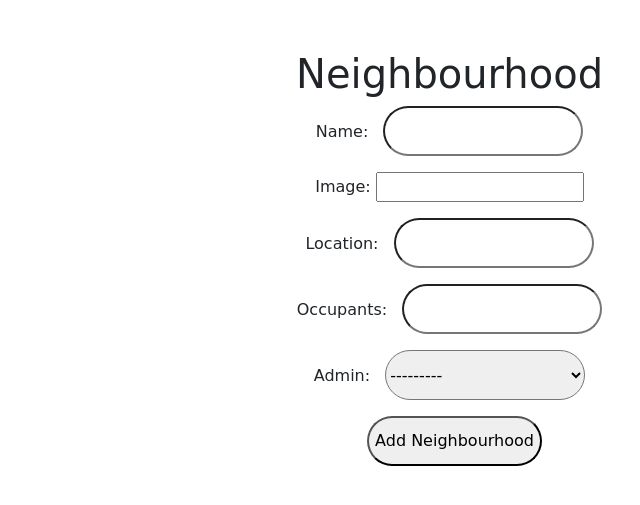
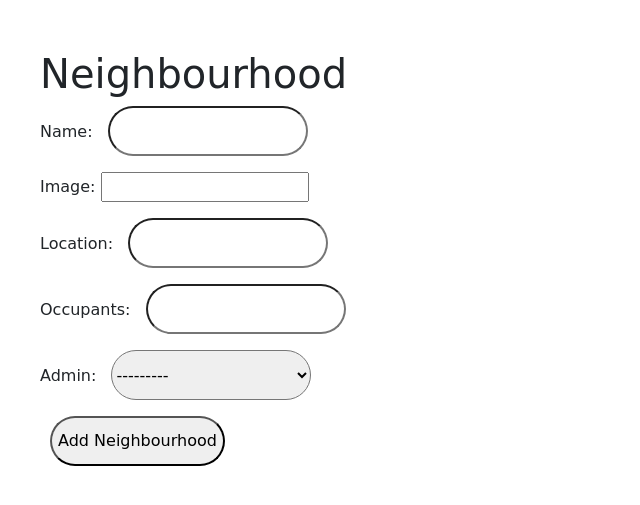
Before and after one commit to paulmunyao/Hood, a Django app: page /neighbourhood in a window 1280 px wide. Shown: the top 505 px of the page, without its empty margins (88-728 px from the left). Run offline with Django 4.2, Linux system fonts and the light colour scheme; the visitor is signed in with stand-in values (Sample User, id 1); data comes from the database, SQL or seed files in the repository; data that the repository does not hold is empty; some web fonts are replaced.

Commit message:
Style neighbourhood

```diff
--- a/thehood/static/css/style.css
+++ b/thehood/static/css/style.css
@@ -122,9 +122,9 @@ button:hover {
 .hood {
   font-family: "IBM Plex Sans Hebrew", sans-serif;
   font-family: "Risque", cursive;
-  text-align: center;
+  /* text-align: center; */
   position: absolute;
-  left: 30%;
+  left: 10%;
   margin-top: 50px;
 }
 
```
Also changed, not shown: thehood/templates/neighbourhood.html (+0 -31 lines).
